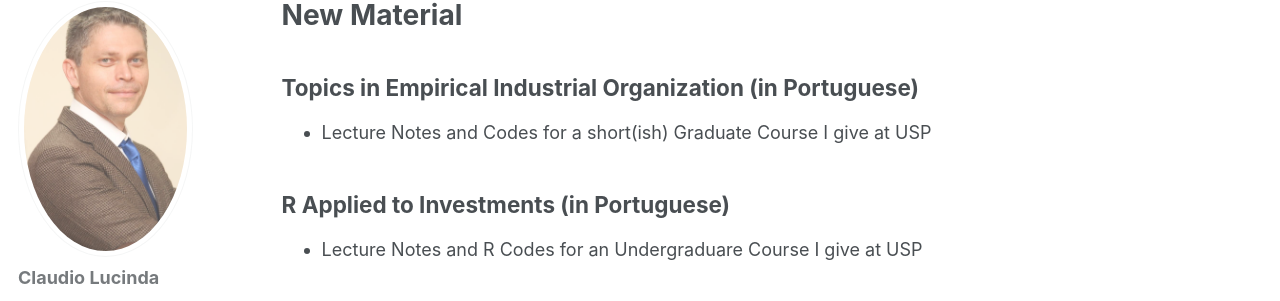
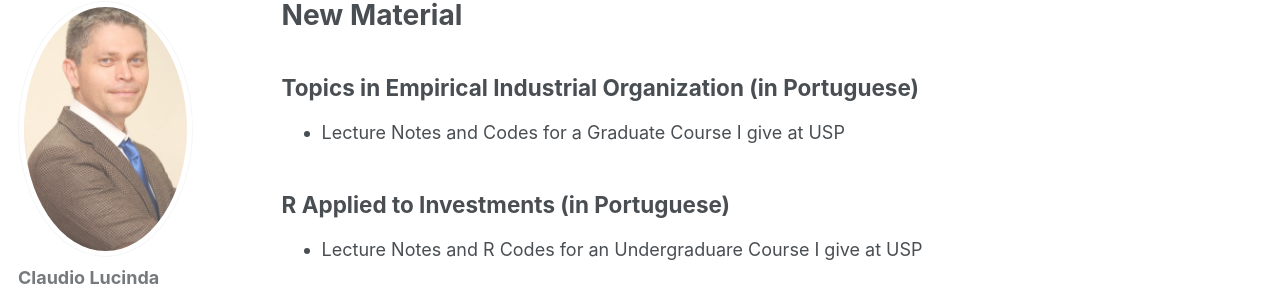
Before and after one commit to claudiolucinda/claudiolucinda.github.io, a Jekyll site: the page built from index.md, in a window 1280 px wide and 924 px high. Shown: the part 117-418 px from the top of the window. Built offline with Jekyll 4.4.1, drawn with Linux system fonts in a browser that asks for light colours; some web fonts are replaced.

Commit message:
2019 commit

```diff
--- a/index.md
+++ b/index.md
@@ -7,7 +7,7 @@ title: "New Material"
 
 ## Topics in Empirical Industrial Organization (in Portuguese)
 
-- [Lecture Notes and Codes for a short(ish) Graduate Course I give at USP](https://github.com/claudiolucinda/Topics_EIO)
+- [Lecture Notes and Codes for a Graduate Course I give at USP](https://github.com/claudiolucinda/Topics_EIO)
 
 ## R Applied to Investments (in Portuguese)
 
```
